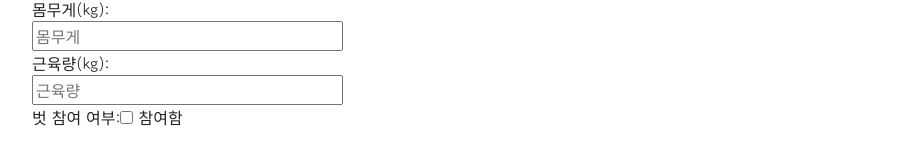
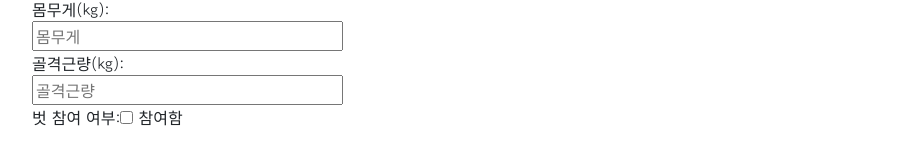
Before and after one commit to soi02/gymfrontend, a React (Vite) app: page /register in a window 1280 px wide. Shown: the part 463-614 px from the top of the page, without its empty margins (5-925 px from the left). Built offline with nearby package versions, Linux system fonts and the light colour scheme.

Commit message:
수정정

```diff
--- a/src/global/RegisterPage.jsx
+++ b/src/global/RegisterPage.jsx
@@ -68,7 +68,7 @@ export default function RegisterPage() {
                         프로필 사진: <input onChange={handleChange} name="profileImage" value={formData.profileImage} type="text" placeholder="이미지 URL" /><br/>
                         키(cm): <input onChange={handleChange} name="height" value={formData.height} type="number" placeholder="키" /><br/>
                         몸무게(kg): <input onChange={handleChange} name="weight" value={formData.weight} type="number" placeholder="몸무게" /><br/>
-                        근육량(kg): <input onChange={handleChange} name="muscleMass" value={formData.muscleMass} type="number" placeholder="근육량" /><br/>
+                        골격근량(kg): <input onChange={handleChange} name="muscleMass" value={formData.muscleMass} type="number" placeholder="골격근량" /><br/>
                         벗 참여 여부:
                         <input onChange={handleChange} name="isBuddy" checked={formData.isBuddy} type="checkbox" /> 참여함<br/><br/>
                         <button onClick={handleSubmit} className="btn btn-primary">회원 가입</button>
```
